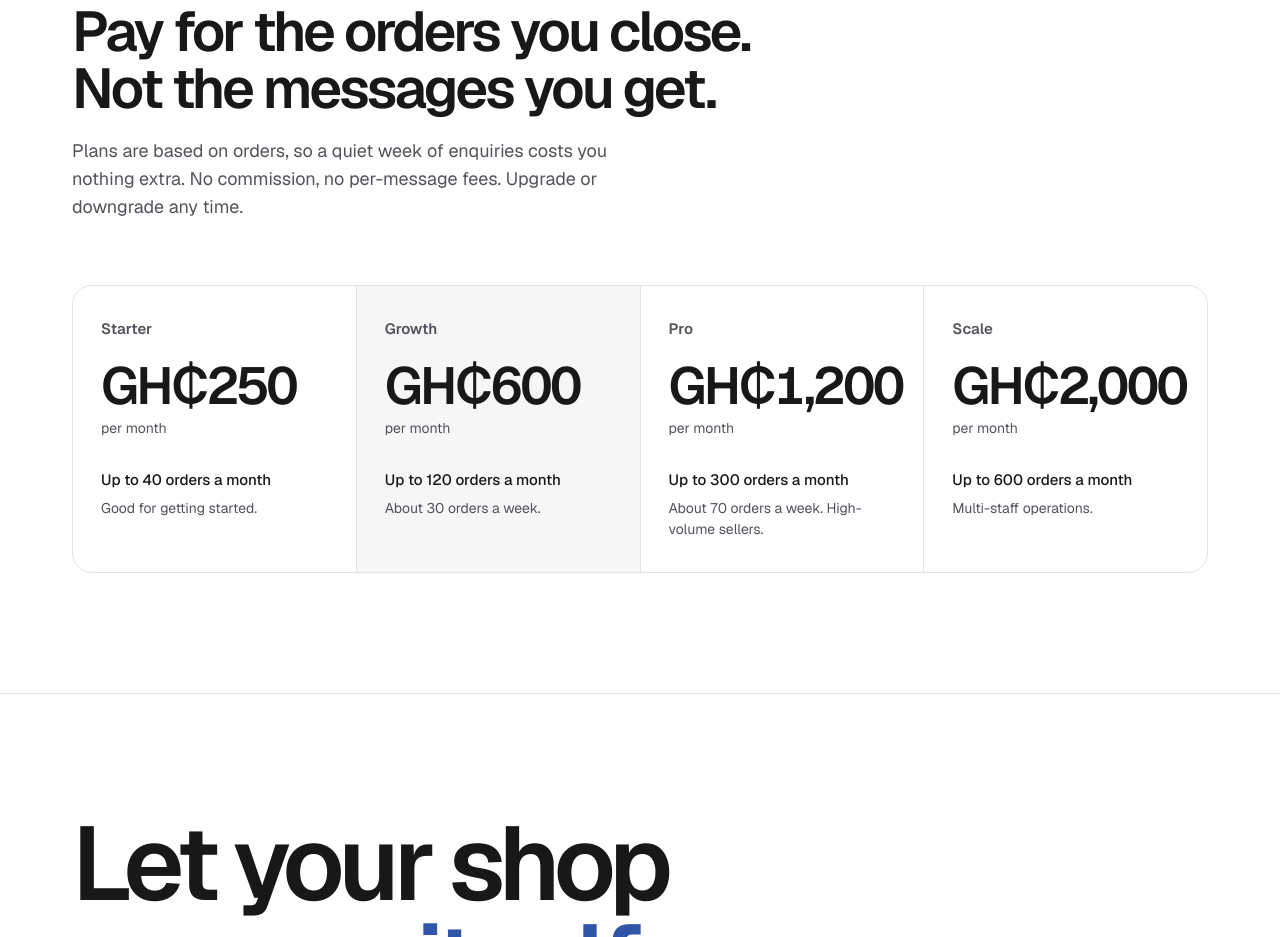
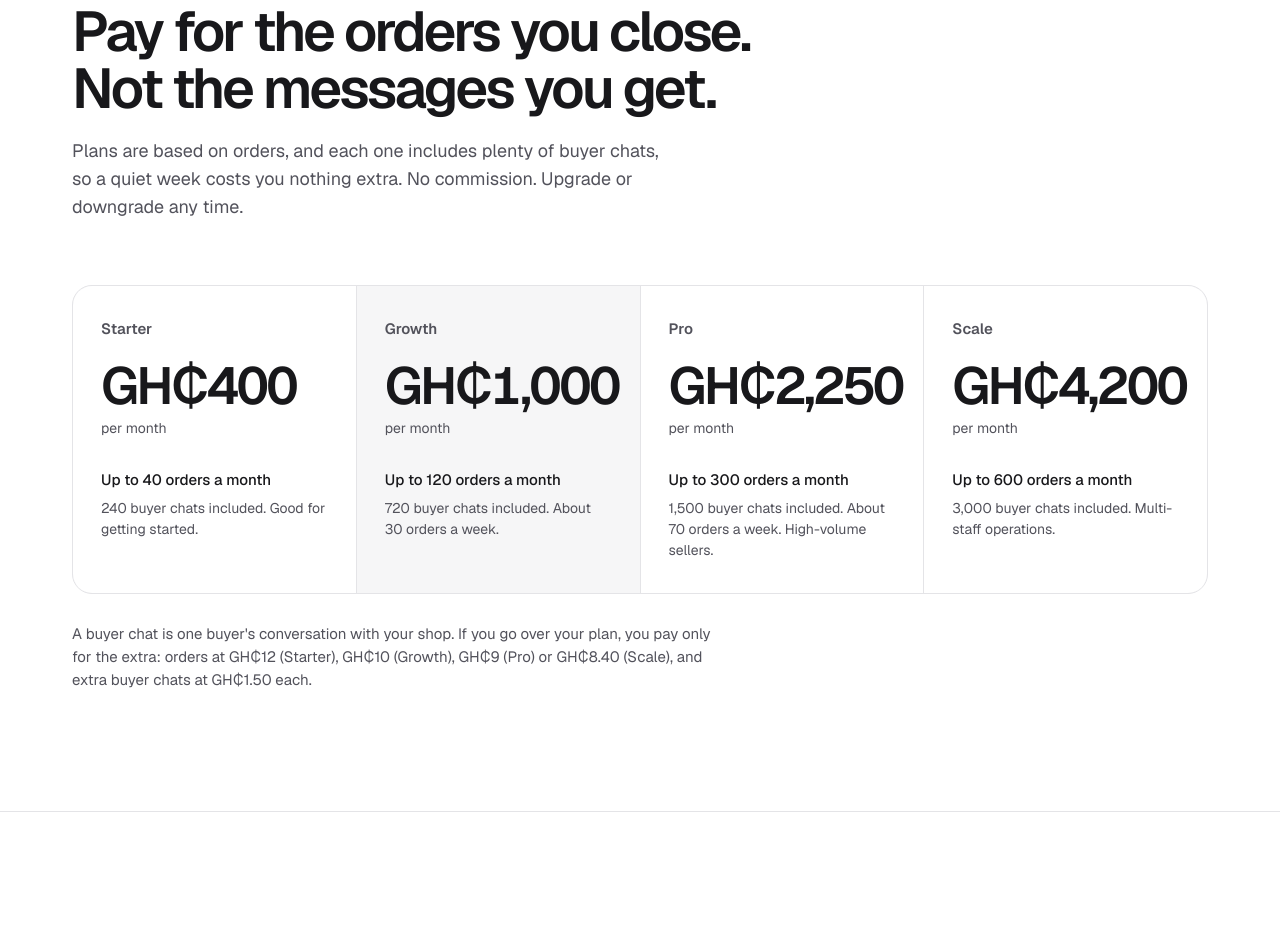
Before and after one commit to ShoplyV2/shoply_landing, a plain HTML site: page index.html in a window 1280 px wide. Shown: the part 3868-4805 px from the top of the page. Drawn offline with nearby package versions, Linux system fonts and the light colour scheme.

Commit message:
Landing: new pricing tiers with buyer-chat allowance and overage rates
Co-Authored-By: Claude Sonnet 5.5 <noreply@anthropic.com>

```diff
--- a/index.html
+++ b/index.html
@@ -477,13 +477,14 @@
     <div class="wrap pad">
       <p class="label">PRICING</p>
       <h2 class="h2" style="margin-top:14px;max-width:760px">Pay for the orders you close. Not the messages you get.</h2>
-      <p class="lead" style="margin-top:20px;max-width:600px">Plans are based on orders, so a quiet week of enquiries costs you nothing extra. No commission, no per-message fees. Upgrade or downgrade any time.</p>
+      <p class="lead" style="margin-top:20px;max-width:600px">Plans are based on orders, and each one includes plenty of buyer chats, so a quiet week costs you nothing extra. No commission. Upgrade or downgrade any time.</p>
       <div class="tiers">
-        <div class="tier"><h3>Starter</h3><p class="price">GH₵250</p><p class="per">per month</p><p class="vol">Up to 40 orders a month</p><p class="tnote">Good for getting started.</p></div>
-        <div class="tier tier--lift"><h3>Growth</h3><p class="price">GH₵600</p><p class="per">per month</p><p class="vol">Up to 120 orders a month</p><p class="tnote">About 30 orders a week.</p></div>
-        <div class="tier"><h3>Pro</h3><p class="price">GH₵1,200</p><p class="per">per month</p><p class="vol">Up to 300 orders a month</p><p class="tnote">About 70 orders a week. High-volume sellers.</p></div>
-        <div class="tier"><h3>Scale</h3><p class="price">GH₵2,000</p><p class="per">per month</p><p class="vol">Up to 600 orders a month</p><p class="tnote">Multi-staff operations.</p></div>
+        <div class="tier"><h3>Starter</h3><p class="price">GH₵400</p><p class="per">per month</p><p class="vol">Up to 40 orders a month</p><p class="tnote">240 buyer chats included. Good for getting started.</p></div>
+        <div class="tier tier--lift"><h3>Growth</h3><p class="price">GH₵1,000</p><p class="per">per month</p><p class="vol">Up to 120 orders a month</p><p class="tnote">720 buyer chats included. About 30 orders a week.</p></div>
+        <div class="tier"><h3>Pro</h3><p class="price">GH₵2,250</p><p class="per">per month</p><p class="vol">Up to 300 orders a month</p><p class="tnote">1,500 buyer chats included. About 70 orders a week. High-volume sellers.</p></div>
+        <div class="tier"><h3>Scale</h3><p class="price">GH₵4,200</p><p class="per">per month</p><p class="vol">Up to 600 orders a month</p><p class="tnote">3,000 buyer chats included. Multi-staff operations.</p></div>
       </div>
+      <p class="lead" style="margin-top:28px;max-width:640px;font-size:15px">A buyer chat is one buyer's conversation with your shop. If you go over your plan, you pay only for the extra: orders at GH₵12 (Starter), GH₵10 (Growth), GH₵9 (Pro) or GH₵8.40 (Scale), and extra buyer chats at GH₵1.50 each.</p>
     </div>
   </section>
 
```
